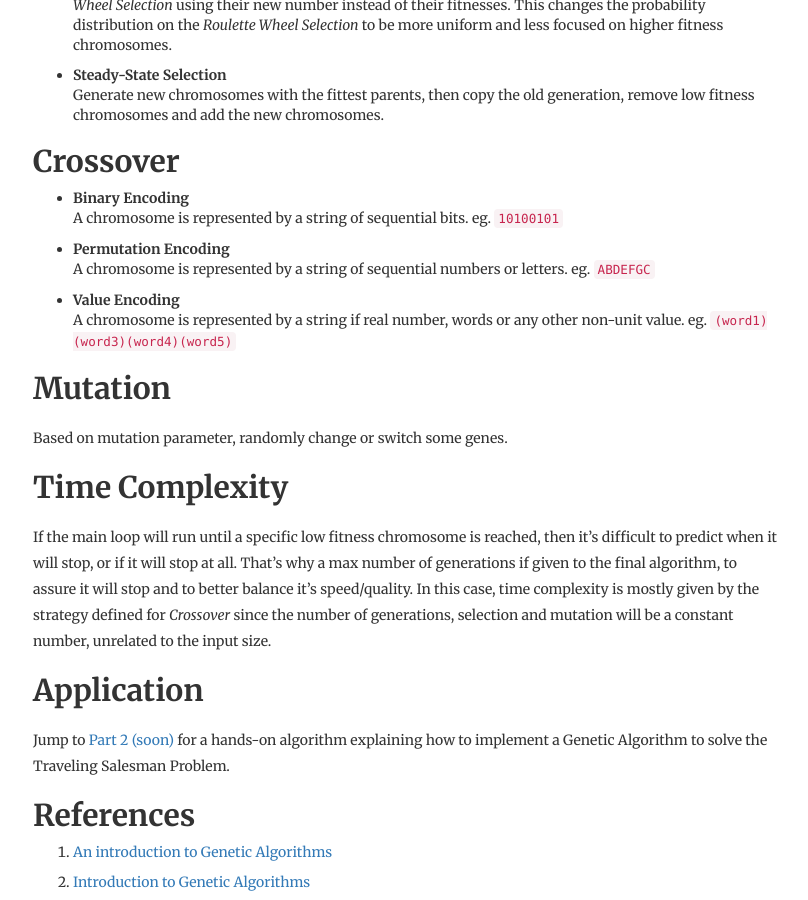
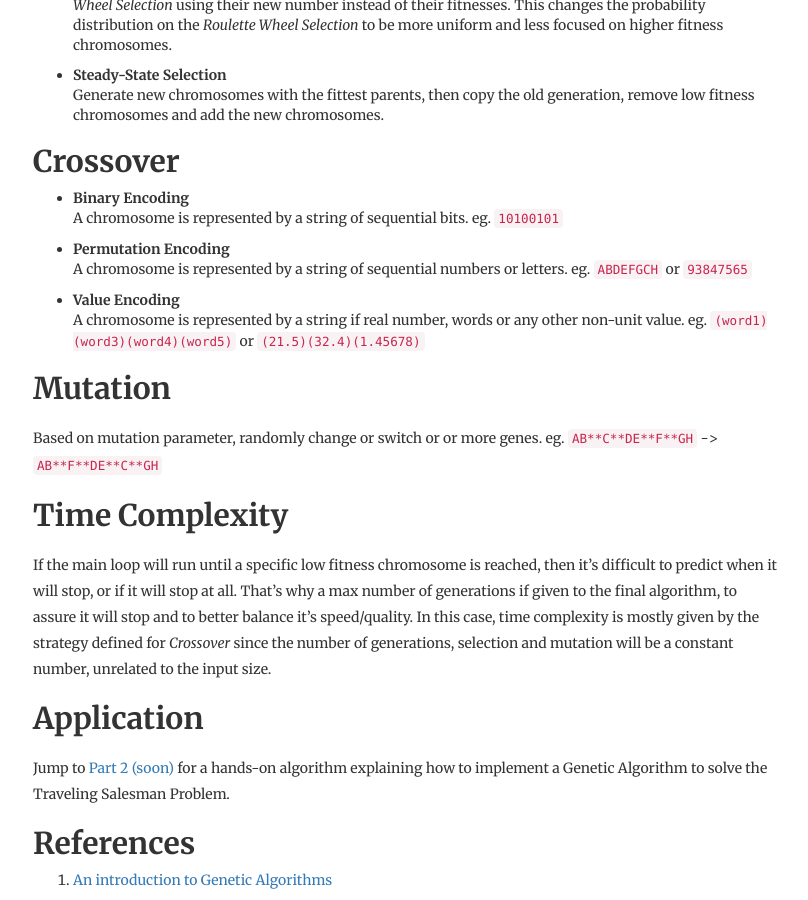
Before and after one commit to pedrohfsd/pedrohfsd.github.io, a Jekyll site: the page built from _posts/2017-08-12-genetic-algorithm-part1.md, in a window 1280 px wide and 900 px high, scrolled down 2053 px. Shown: the whole window, without its empty margins (232-1040 px from the left). Built offline with Jekyll 4.4.1, drawn with Linux system fonts in a browser that asks for light colours; comment, search, counter and statistics services are not loaded.

Commit message:
Update 2017-08-12-genetic-algorithm-part1.md

```diff
--- a/_posts/2017-08-12-genetic-algorithm-part1.md
+++ b/_posts/2017-08-12-genetic-algorithm-part1.md
@@ -52,13 +52,13 @@ Crossover
 - **Binary Encoding**
 A chromosome is represented by a string of sequential bits. eg. <code>10100101</code>
 - **Permutation Encoding**
-A chromosome is represented by a string of sequential numbers or letters. eg. <code>ABDEFGC</code>
+A chromosome is represented by a string of sequential numbers or letters. eg. <code>ABDEFGCH</code> or <code>93847565</code>
 - **Value Encoding**
-A chromosome is represented by a string if real number, words or any other non-unit value. eg. <code>(word1)(word3)(word4)(word5)</code>
+A chromosome is represented by a string if real number, words or any other non-unit value. eg. <code>(word1)(word3)(word4)(word5)</code> or <code>(21.5)(32.4)(1.45678)</code>
 
 Mutation
 ---
-Based on mutation parameter, randomly change or switch some genes.
+Based on mutation parameter, randomly change or switch or or more genes. eg. <code>AB**C**DE**F**GH</code> -> <code>AB**F**DE**C**GH</code>
 
 Time Complexity
 ---
```
